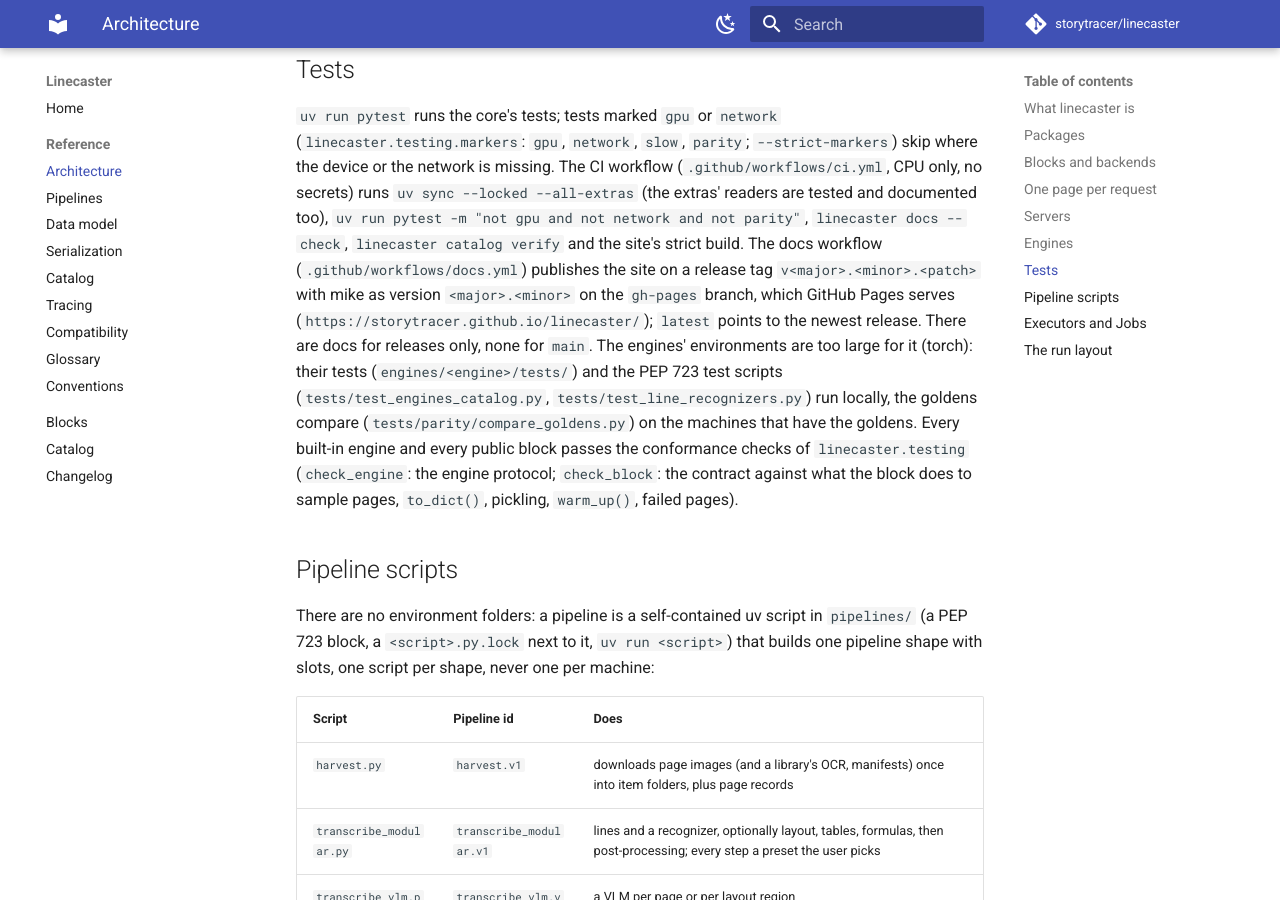
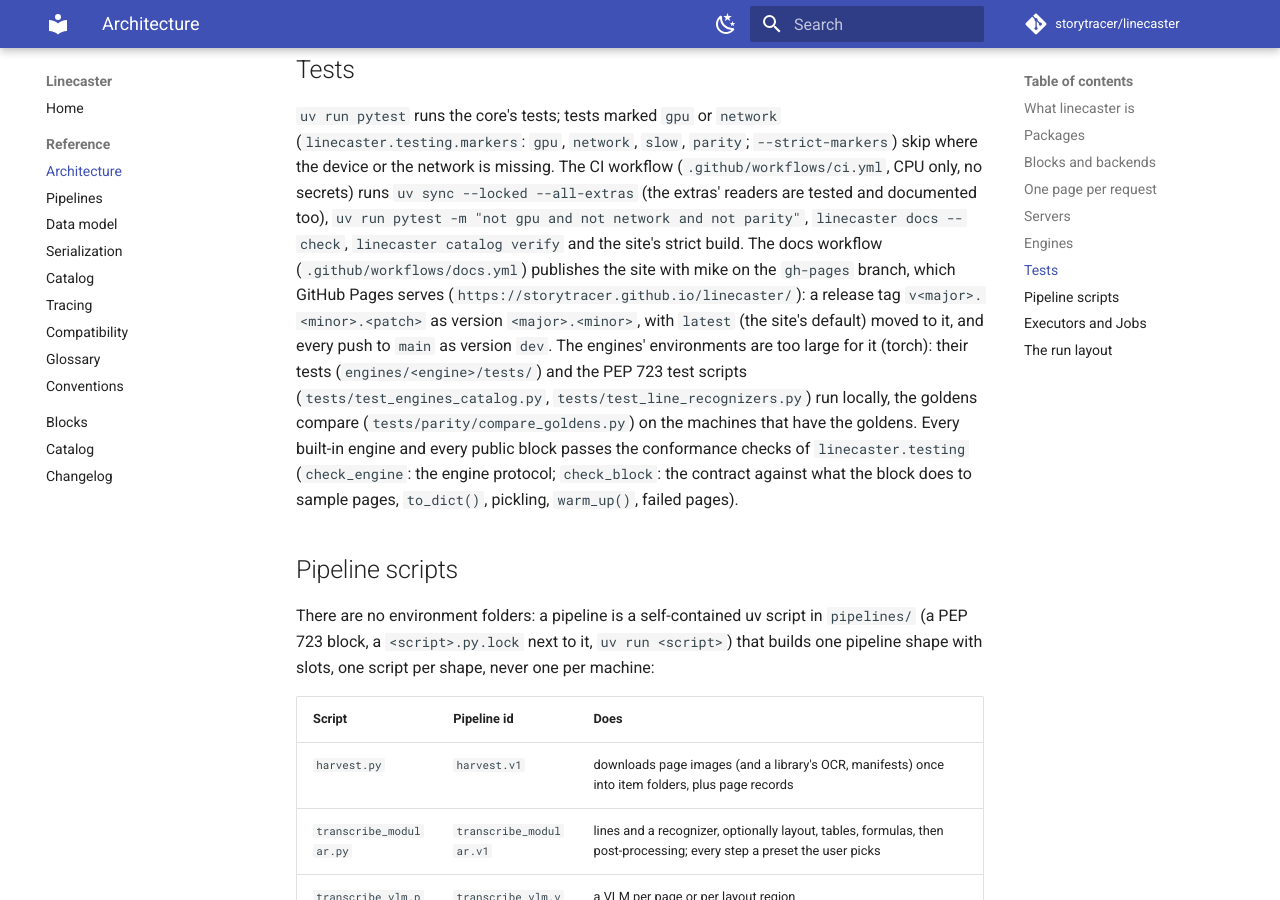
Before and after one commit to storytracer/linecaster, an MkDocs documentation site: the page built from docs/reference/architecture.md, in a window 1280 px wide and 900 px high, scrolled down 3492 px. Built offline with MkDocs 1.6.1 and Material for MkDocs 9.7.7, drawn with Linux system fonts in a browser that asks for light colours; comment, search, counter and statistics services are not loaded; the version menu is left out.

Commit message:
Docs workflow: main is published as the version dev; latest stays the newest release
Co-Authored-By: Claude Opus 5.5 <noreply@anthropic.com>

```diff
--- a/docs/reference/architecture.md
+++ b/docs/reference/architecture.md
@@ -101,9 +101,9 @@ with a range of linecaster releases, and their tests in `engines/<engine>/tests/
 (`.github/workflows/ci.yml`, CPU only, no secrets) runs `uv sync --locked --all-extras` (the extras' readers are
 tested and documented too), `uv run pytest -m "not gpu and not network and not parity"`, `linecaster docs
 --check`, `linecaster catalog verify` and the site's strict build. The docs workflow (`.github/workflows/docs.yml`)
-publishes the site on a release tag `v<major>.<minor>.<patch>` with mike as version `<major>.<minor>` on the
-`gh-pages` branch, which GitHub Pages serves (`https://storytracer.github.io/linecaster/`); `latest` points to the
-newest release. There are docs for releases only, none for `main`. The engines' environments are too large for it
+publishes the site with mike on the `gh-pages` branch, which GitHub Pages serves
+(`https://storytracer.github.io/linecaster/`): a release tag `v<major>.<minor>.<patch>` as version `<major>.<minor>`,
+with `latest` (the site's default) moved to it, and every push to `main` as version `dev`. The engines' environments are too large for it
 (torch): their tests (`engines/<engine>/tests/`) and the PEP 723 test
 scripts (`tests/test_engines_catalog.py`, `tests/test_line_recognizers.py`) run locally, the goldens compare
 (`tests/parity/compare_goldens.py`) on the machines that have the goldens. Every built-in engine and every public
```
Also changed, not shown: CHANGELOG.md (+3 -2 lines), README.md (+1 -1 lines), docs/changelog.md (+3 -2 lines), docs/index.md (+1 -1 lines), docs/llms-full.txt (+4 -4 lines), 1 other file.
